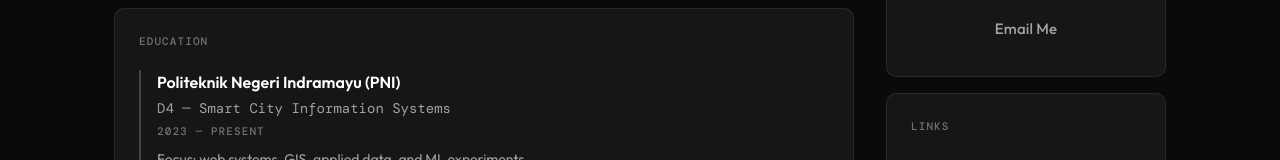
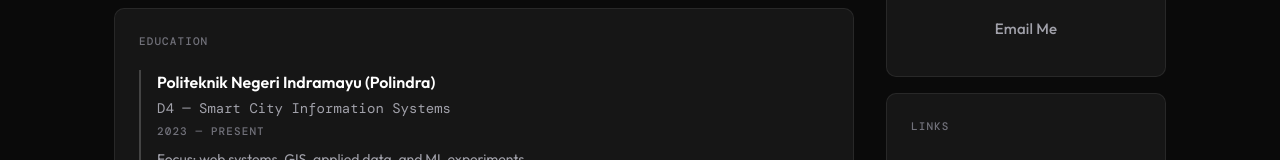
Before and after one commit to daryibrahim6/my-portfolio, a Next.js app: page /resume in a window 1280 px wide. Shown: the part 541-701 px from the top of the page. Built offline with nearby package versions, Linux system fonts and the light colour scheme.

Commit message:
update: polindra resume

```diff
--- a/data/profile.ts
+++ b/data/profile.ts
@@ -37,7 +37,7 @@
       ],
     },
     education: {
-      school: "Politeknik Negeri Indramayu (PNI)",
+      school: "Politeknik Negeri Indramayu (Polindra)",
       degree: { en: "D4 — Smart City Information Systems", id: "D4 — Sistem Informasi Kota Cerdas" },
       period: "2023 — Present",
       note: {
```
